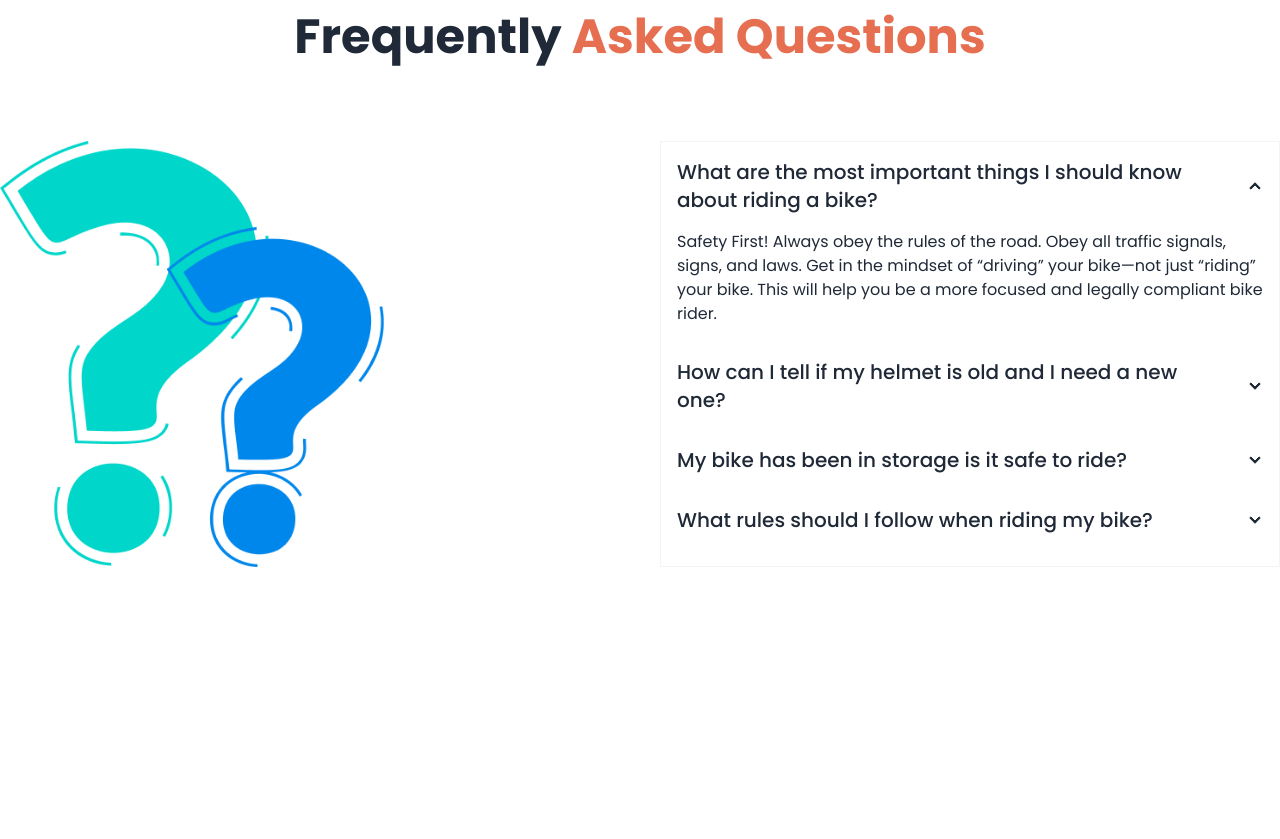
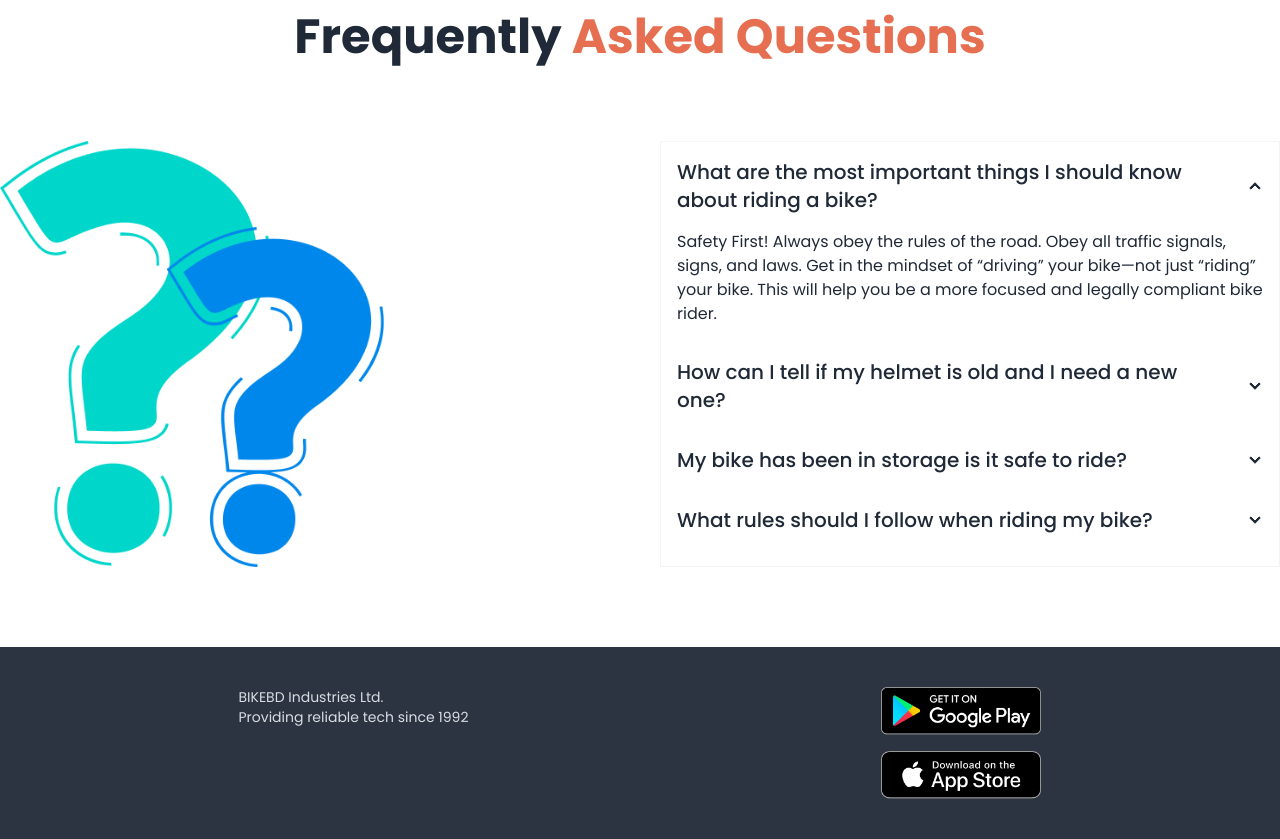
Before and after one commit to faisal-seu-cse/bikebd, a plain HTML site: page index.html in a window 1280 px wide. Shown: the part 2438-3277 px from the top of the page. Before the commit the page ends 3085 px from the top, so only its background shows below. Drawn offline with nearby package versions, Linux system fonts and the light colour scheme.

Commit message:
footer ADDED

```diff
--- a/index.html
+++ b/index.html
@@ -346,6 +346,18 @@
         </div>
       </section>
     </main>
-    <footer></footer>
+    <footer>
+        <footer class="footer p-10 bg-neutral text-neutral-content flex justify-around">
+            <div>
+              <p>BIKEBD Industries Ltd.<br/>Providing reliable tech since 1992</p>
+            </div>
+            <div>
+              <div class="flex flex-col gap-4">
+                <a><img src="/images/others/android.png" alt="" class="w-40"></a>
+                <a><img src="/images/others/ios.png" alt="" class="w-40"></a>
+              </div>
+            </div>
+          </footer>
+    </footer>
   </body>
 </html>
```
